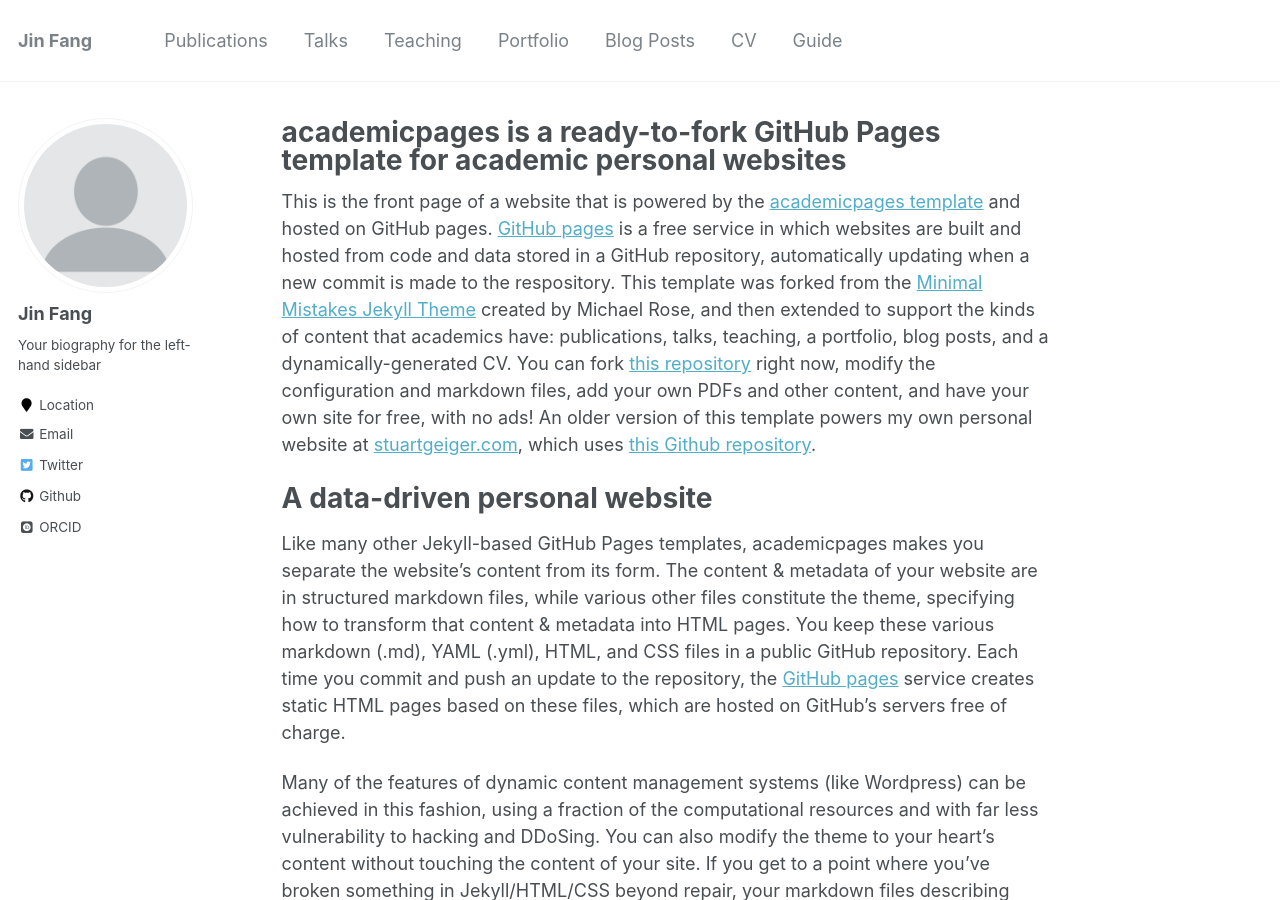
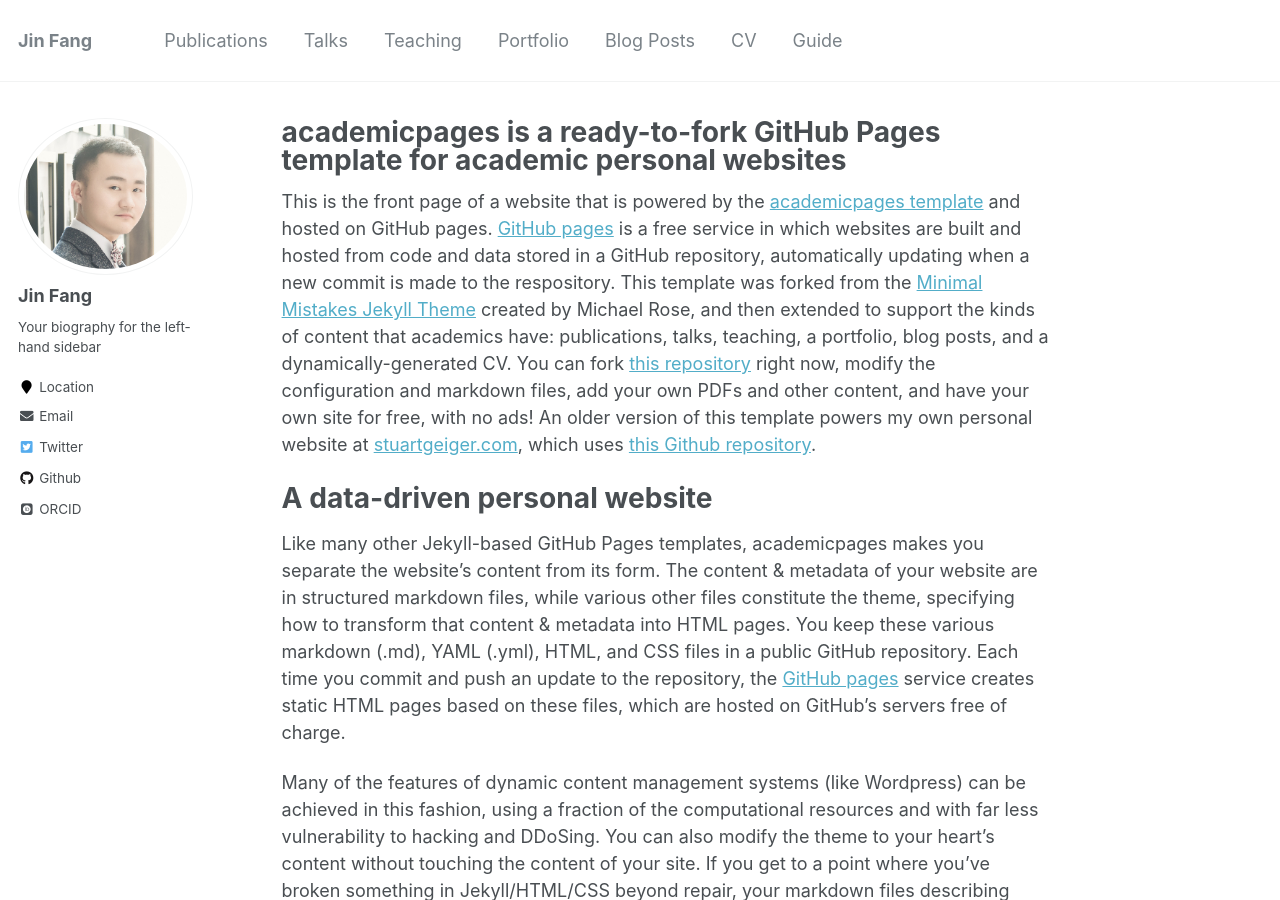
Before and after one commit to fangjin-cool/fangjin-cool.github.io, a Jekyll site: the page built from _pages/about.md, in a window 1280 px wide and 900 px high. Built offline with Jekyll 4.4.1, drawn with Linux system fonts in a browser that asks for light colours; some web fonts are replaced.

Commit message:
Update _config.yml

```diff
--- a/_config.yml
+++ b/_config.yml
@@ -81,7 +81,7 @@
 # Site Author
 author:
   name             : "Jin Fang"
-  avatar           : "profile.png"
+  avatar           : "fangjin.png"
   bio              : "Your biography for the left-hand sidebar"
   location         : "Location"
   employer         :
```
